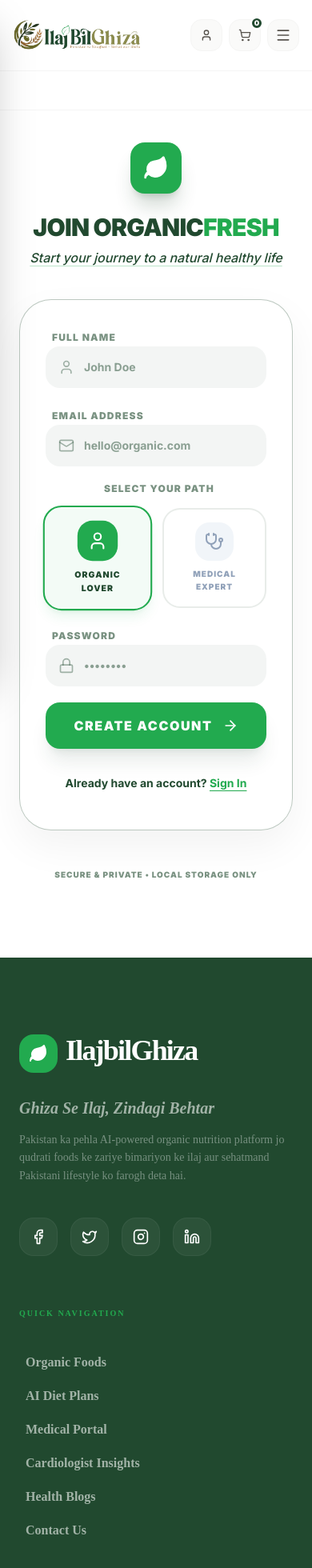
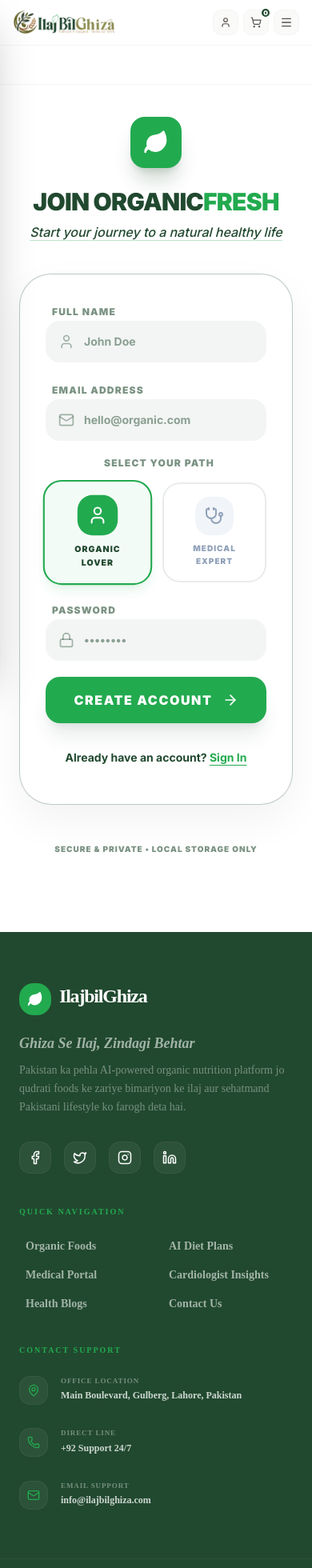
Before and after one commit to developbysaif/NextApp, a Next.js app: page /signup in a window 390 px wide. Shown: the top 1960 px of the page at 80% size. Built offline with nearby package versions, Linux system fonts and the light colour scheme.

Commit message:
update code

```diff
--- a/src/app/page.js
+++ b/src/app/page.js
@@ -148,8 +148,8 @@
       <Header />
 
       {/* Categories Grid Section */}
-      <section className="px-4 py-6 mx-auto scroll-mt-20">
-        <div className="grid grid-cols-2 md:grid-cols-5 gap-4">
+      <section className="px-4 py-8 mx-auto scroll-mt-20 max-w-7xl">
+        <div className="grid grid-cols-2 sm:grid-cols-3 md:grid-cols-4 lg:grid-cols-5 gap-3 md:gap-6">
           {categoriesData.map((cat, idx) => (
             <CategoryCard key={idx} {...cat} />
           ))}
@@ -157,26 +157,25 @@
       </section>
 
       {/* Featured Products */}
-      <section className="bg-[#f8faf9] py-4 px-4 best-seller-section">
-        <div className="max-w-5xl mx-auto">
-          <div className="flex flex-col md:flex-row justify-between items-center mb-4">
+      <section className="bg-[#f8faf9] py-12 px-4 best-seller-section">
+        <div className="max-w-7xl mx-auto">
+          <div className="flex flex-col md:flex-row justify-between items-center mb-8 gap-4">
             <div className="text-center md:text-left">
-              <h2 className="text-2xl md:text-3xl font-black text-[#21492f]">
+              <h2 className="text-3xl md:text-5xl font-black text-[#21492f] leading-tight">
                 Nature's Finest Harvest
               </h2>
-              <p className="text-gray-500 mt-1">
+              <p className="text-gray-500 mt-2 text-base md:text-lg">
                 Handpicked organic goodness for your family.
               </p>
             </div>
-            <Link href="/products" className="hidden md:flex items-center gap-2 text-[#22aa4f] font-bold text-sm">
+            <Link href="/products" className="hidden md:flex items-center gap-2 text-[#22aa4f] font-extrabold text-sm uppercase tracking-widest hover:translate-x-1 transition-transform">
               Explore all harvest <ArrowRight size={16} />
             </Link>
           </div>
 
-          <div className="grid grid-cols-2 lg:grid-cols-3 gap-4 md:gap-6">
+          <div className="grid grid-cols-1 sm:grid-cols-2 lg:grid-cols-3 xl:grid-cols-4 gap-4 md:gap-8">
             {products.map((product, index) => (
               <ProductItem key={index} product={product} index={index} />
-
             ))}
           </div>
 
--- a/src/component/CategoryCard.js
+++ b/src/component/CategoryCard.js
@@ -9,7 +9,7 @@
 
     return (
         <div
-            className={`rounded-[2rem] flex items-center justify-between p-8 hover:-translate-y-2 transition-all duration-500 shadow-xl shadow-gray-200/50 hover:shadow-2xl hover:shadow-green-900/10 border border-gray-100/50 overflow-hidden relative group`}
+            className={`rounded-[1.5rem] md:rounded-[2rem] flex items-center justify-between p-4 sm:p-6 md:p-8 hover:-translate-y-2 transition-all duration-500 shadow-xl shadow-gray-200/50 hover:shadow-2xl hover:shadow-green-900/10 border border-gray-100/50 overflow-hidden relative group`}
             style={{ backgroundColor: bg }}
         >
             <div className="absolute top-0 right-0 w-32 h-32 bg-white/10 rounded-full blur-2xl -translate-y-1/2 translate-x-1/2 group-hover:scale-150 transition-transform duration-1000"></div>
--- a/src/component/Footer.js
+++ b/src/component/Footer.js
@@ -6,22 +6,22 @@
     return (
         <footer className="bg-[#21492f] text-white overflow-hidden font-[Poppins]">
             {/* Footer Content */}
-            <div className="max-w-7xl mx-auto px-6 pt-24 pb-20 grid grid-cols-1 md:grid-cols-12 gap-16">
+            <div className="max-w-7xl mx-auto px-6 pt-16 md:pt-24 pb-12 md:pb-20 grid grid-cols-1 md:grid-cols-12 gap-10 md:gap-16">
 
                 {/* Column 1: Brand */}
-                <div className="md:col-span-5">
-                    <Link href="/" className="inline-flex items-center gap-2.5 mb-8 group">
-                        <div className="size-12 bg-[#22aa4f] rounded-2xl flex items-center justify-center transition-transform group-hover:rotate-12">
-                            <Leaf className="text-white" size={24} fill="currentColor" />
+                <div className="md:col-span-12 lg:col-span-5">
+                    <Link href="/" className="inline-flex items-center gap-2.5 mb-6 md:mb-8 group">
+                        <div className="size-10 md:size-12 bg-[#22aa4f] rounded-2xl flex items-center justify-center transition-transform group-hover:rotate-12">
+                            <Leaf className="text-white" size={20} md:size={24} fill="currentColor" />
                         </div>
-                        <h2 className="text-4xl font-black tracking-tighter text-white">IlajbilGhiza</h2>
+                        <h2 className="text-2xl md:text-4xl font-black tracking-tighter text-white">IlajbilGhiza</h2>
                     </Link>
 
-                    <p className="text-[#f8faf9]/60 text-xl font-bold mb-4 leading-tight italic">
+                    <p className="text-[#f8faf9]/60 text-lg md:text-xl font-bold mb-3 md:mb-4 leading-tight italic">
                         Ghiza Se Ilaj, Zindagi Behtar
                     </p>
 
-                    <p className="text-[#f8faf9]/40 text-sm mb-10 leading-relaxed max-w-md">
+                    <p className="text-[#f8faf9]/40 text-sm mb-8 md:mb-10 leading-relaxed max-w-md">
                         Pakistan ka pehla AI-powered organic nutrition platform jo qudrati foods ke zariye bimariyon ke ilaj aur sehatmand Pakistani lifestyle ko farogh deta hai.
                     </p>
 
@@ -32,17 +32,17 @@
                             { i: Instagram, h: "#" },
                             { i: Linkedin, h: "#" }
                         ].map((social, i) => (
-                            <Link key={i} href={social.h} className="size-12 rounded-2xl bg-white/5 flex items-center justify-center hover:bg-[#22aa4f] hover:text-white transition-all border border-white/5">
-                                <social.i size={20} />
+                            <Link key={i} href={social.h} className="size-10 md:size-12 rounded-xl md:rounded-2xl bg-white/5 flex items-center justify-center hover:bg-[#22aa4f] hover:text-white transition-all border border-white/5">
+                                <social.i size={18} md:size={20} />
                             </Link>
                         ))}
                     </div>
                 </div>
 
                 {/* Column 2: Navigation */}
-                <div className="md:col-span-3">
-                    <h3 className="text-[#22aa4f] font-black uppercase tracking-[0.2em] text-[10px] mb-10">Quick Navigation</h3>
-                    <ul className="space-y-4">
+                <div className="md:col-span-6 lg:col-span-3">
+                    <h3 className="text-[#22aa4f] font-black uppercase tracking-[0.2em] text-[10px] mb-6 md:mb-10">Quick Navigation</h3>
+                    <ul className="grid grid-cols-2 md:grid-cols-1 gap-4">
                         {[
                             { l: "Organic Foods", h: "/products" },
                             { l: "AI Diet Plans", h: "/diet-plan" },
@@ -52,7 +52,7 @@
                             { l: "Contact Us", h: "/Contact" }
                         ].map((link, i) => (
                             <li key={i}>
-                                <Link href={link.h} className="text-[#f8faf9]/60 hover:text-white font-bold transition-all flex items-center gap-2 group">
+                                <Link href={link.h} className="text-[#f8faf9]/60 hover:text-white font-bold text-sm transition-all flex items-center gap-2 group">
                                     <span className="w-0 h-0.5 bg-[#22aa4f] transition-all group-hover:w-4" />
                                     {link.l}
                                 </Link>
@@ -62,34 +62,34 @@
                 </div>
 
                 {/* Column 3: Contact */}
-                <div className="md:col-span-4">
-                    <h3 className="text-[#22aa4f] font-black uppercase tracking-[0.2em] text-[10px] mb-10">Contact Support</h3>
-                    <ul className="space-y-6">
+                <div className="md:col-span-6 lg:col-span-4">
+                    <h3 className="text-[#22aa4f] font-black uppercase tracking-[0.2em] text-[10px] mb-6 md:mb-10">Contact Support</h3>
+                    <ul className="space-y-4 md:space-y-6">
                         <li className="flex items-start gap-4">
-                            <div className="size-10 rounded-xl bg-white/5 flex items-center justify-center shrink-0 border border-white/5">
-                                <MapPin size={18} className="text-[#22aa4f]" />
+                            <div className="size-9 rounded-xl bg-white/5 flex items-center justify-center shrink-0 border border-white/5">
+                                <MapPin size={16} className="text-[#22aa4f]" />
                             </div>
                             <div>
-                                <p className="text-[#f8faf9]/40 text-[10px] uppercase font-black tracking-widest mb-1">Office Location</p>
-                                <p className="text-[#f8faf9]/80 font-bold text-sm">Main Boulevard, Gulberg, Lahore, Pakistan</p>
+                                <p className="text-[#f8faf9]/40 text-[9px] uppercase font-black tracking-widest mb-0.5">Office Location</p>
+                                <p className="text-[#f8faf9]/80 font-bold text-xs md:text-sm">Main Boulevard, Gulberg, Lahore, Pakistan</p>
                             </div>
                         </li>
                         <li className="flex items-start gap-4">
-                            <div className="size-10 rounded-xl bg-white/5 flex items-center justify-center shrink-0 border border-white/5">
-                                <Phone size={18} className="text-[#22aa4f]" />
+                            <div className="size-9 rounded-xl bg-white/5 flex items-center justify-center shrink-0 border border-white/5">
+                                <Phone size={16} className="text-[#22aa4f]" />
                             </div>
                             <div>
-                                <p className="text-[#f8faf9]/40 text-[10px] uppercase font-black tracking-widest mb-1">Direct Line</p>
-                                <p className="text-[#f8faf9]/80 font-bold text-sm">+92 Support 24/7</p>
+                                <p className="text-[#f8faf9]/40 text-[9px] uppercase font-black tracking-widest mb-0.5">Direct Line</p>
+                                <p className="text-[#f8faf9]/80 font-bold text-xs md:text-sm">+92 Support 24/7</p>
                             </div>
                         </li>
                         <li className="flex items-start gap-4">
-                            <div className="size-10 rounded-xl bg-white/5 flex items-center justify-center shrink-0 border border-white/5">
-                                <Mail size={18} className="text-[#22aa4f]" />
+                            <div className="size-9 rounded-xl bg-white/5 flex items-center justify-center shrink-0 border border-white/5">
+                                <Mail size={16} className="text-[#22aa4f]" />
                             </div>
                             <div>
-                                <p className="text-[#f8faf9]/40 text-[10px] uppercase font-black tracking-widest mb-1">Email Support</p>
-                                <p className="text-[#f8faf9]/80 font-bold text-sm">info@ilajbilghiza.com</p>
+                                <p className="text-[#f8faf9]/40 text-[9px] uppercase font-black tracking-widest mb-0.5">Email Support</p>
+                                <p className="text-[#f8faf9]/80 font-bold text-xs md:text-sm">info@ilajbilghiza.com</p>
                             </div>
                         </li>
                     </ul>
@@ -97,11 +97,11 @@
             </div>
 
             {/* Bottom Copyright */}
-            <div className="max-w-7xl mx-auto px-6 py-10 border-t border-white/5 flex flex-col md:flex-row justify-between items-center gap-6 text-[#f8faf9]/30 text-xs font-black uppercase tracking-widest">
+            <div className="max-w-7xl mx-auto px-6 py-8 md:py-10 border-t border-white/5 flex flex-col md:flex-row justify-between items-center gap-6 text-[#f8faf9]/30 text-[10px] md:text-xs font-black uppercase tracking-widest text-center md:text-left">
                 <div>
                     COPYRIGHTS © {new Date().getFullYear()} <span className="text-[#f8faf9]/50">ILAJBILGHIZA</span> | ALL RIGHTS RESERVED.
                 </div>
-                <div className="flex gap-8">
+                <div className="flex gap-4 md:gap-8">
                     <Link href="/privacy" className="hover:text-white transition-colors">Privacy Policy</Link>
                     <Link href="/terms" className="hover:text-white transition-colors">Terms of Service</Link>
                 </div>
--- a/src/component/Navbar.js
+++ b/src/component/Navbar.js
@@ -108,12 +108,12 @@
             {/* ───────── MIDDLE BAR ───────── */}
             <div className={cn(
                 "w-full bg-white transition-all duration-500 border-b border-stone-100 overflow-hidden",
-                isScrolled ? "max-h-0 md:max-h-0 opacity-0 pointer-events-none" : "max-h-40 opacity-100 py-3"
+                isScrolled ? "max-h-0 md:max-h-0 opacity-0 pointer-events-none" : "max-h-40 opacity-100 py-2 md:py-3"
             )}>
-                <div className="max-w-5xl mx-auto px-4 flex items-center justify-between gap-6">
+                <div className="max-w-5xl mx-auto px-4 flex items-center justify-between gap-4 md:gap-6">
                     {/* Logo */}
                     <Link href="/" className="flex items-center group shrink-0">
-                        <div className="relative h-16 w-40 hover:scale-105 transition-all duration-300">
+                        <div className="relative h-10 w-32 md:h-16 md:w-40 hover:scale-105 transition-all duration-300">
                             <Image src="/desk-top.png" alt="Logo" fill className="object-contain" priority />
                         </div>
                     </Link>
@@ -133,18 +133,18 @@
                     </div>
 
                     {/* Icons */}
-                    <div className="flex items-center gap-2">
-                        <Link href={user ? (user.role === 'admin' ? "/admin" : "/dashboard") : "/login"} className="size-10 flex items-center justify-center rounded-xl bg-stone-50 text-stone-600 border border-stone-100 group">
-                            {user ? <span className="text-xs font-black">{user.name?.charAt(0)}</span> : <User className="w-4 h-4" />}
+                    <div className="flex items-center gap-1.5 md:gap-2">
+                        <Link href={user ? (user.role === 'admin' ? "/admin" : "/dashboard") : "/login"} className="size-8 md:size-10 flex items-center justify-center rounded-lg md:rounded-xl bg-stone-50 text-stone-600 border border-stone-100 group">
+                            {user ? <span className="text-[10px] md:text-xs font-black">{user.name?.charAt(0)}</span> : <User className="w-3.5 h-3.5 md:w-4 md:h-4" />}
                         </Link>
-                        <Link href="/cart" className="size-10 flex items-center justify-center rounded-xl bg-stone-50 text-stone-600 border border-stone-100 relative group">
-                            <ShoppingCart className="w-4 h-4" />
-                            <span className="absolute -top-1 -right-1 bg-[#21492f] text-white text-[9px] font-black rounded-full min-w-4 h-4 flex items-center justify-center border-2 border-white">
+                        <Link href="/cart" className="size-8 md:size-10 flex items-center justify-center rounded-lg md:rounded-xl bg-stone-50 text-stone-600 border border-stone-100 relative group">
+                            <ShoppingCart className="w-3.5 h-3.5 md:w-4 md:h-4" />
+                            <span className="absolute -top-1 -right-1 bg-[#21492f] text-white text-[8px] md:text-[9px] font-black rounded-full min-w-3.5 md:min-w-4 h-3.5 md:h-4 flex items-center justify-center border-2 border-white">
                                 {getCartCount()}
                             </span>
                         </Link>
-                        <button onClick={() => setOpen(!open)} className="md:hidden size-10 flex items-center justify-center rounded-xl bg-stone-50 text-stone-600 border border-stone-100 transition-all">
-                            {open ? <X className="w-5 h-5" /> : <Menu className="w-5 h-5" />}
+                        <button onClick={() => setOpen(!open)} className="md:hidden size-8 md:size-10 flex items-center justify-center rounded-lg md:rounded-xl bg-stone-50 text-stone-600 border border-stone-100 transition-all">
+                            {open ? <X className="w-4 h-4 md:w-5 md:h-5" /> : <Menu className="w-4 h-4 md:w-5 md:h-5" />}
                         </button>
                     </div>
                 </div>
```
Also changed, not shown: src/component/Header.js (+9 -9 lines).
